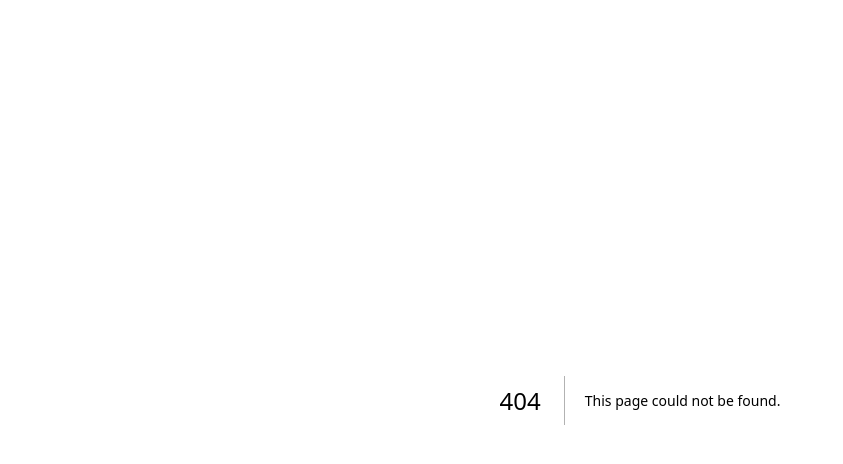
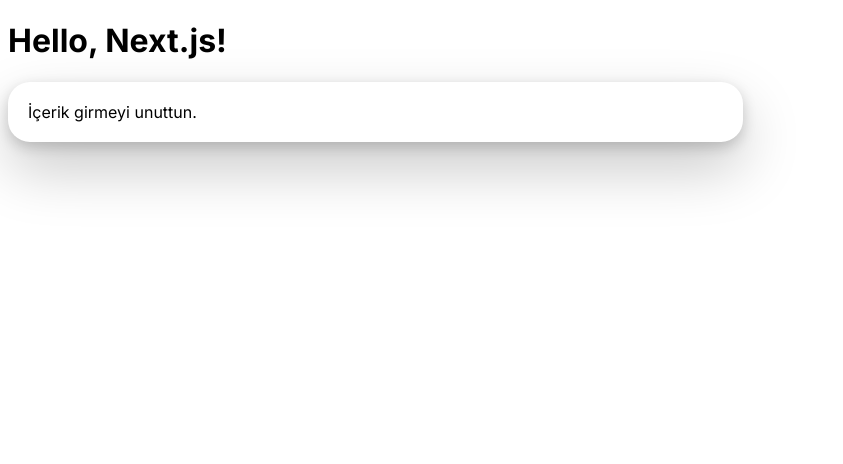
Before and after one commit to emreerkmen/awesome-me, a Next.js app: page /blog in a window 1280 px wide. Before the commit this address had no page. Shown: the top 464 px of the page, without its empty margins (0-843 px from the left). Built offline with nearby package versions, Linux system fonts and the light colour scheme.

Commit message:
Add rectangle svg

```diff
--- /dev/null
+++ b/app/blog/page.tsx
@@ -0,0 +1,7 @@
+import BlogText from "../../components/blog/BlogText"
+
+
+
+export default function Page() {
+    return (<><h1>Hello, Next.js!</h1><BlogText></BlogText></>);
+  }
--- a/app/page.tsx
+++ b/app/page.tsx
@@ -1,4 +1,5 @@
 import Image from 'next/image'
+import BlogText from "../components/blog/BlogText"
 
 export default function Home() {
   return (
@@ -52,6 +53,7 @@
           <li>Implemented a cache mechanism for the CMS, resulting in a 90% decrease in CPU usage.</li>
         </ul>
       </div>
+      <BlogText></BlogText>
     </main>
   )
 }
--- /dev/null
+++ b/components/blog/BlogText.tsx
@@ -0,0 +1,17 @@
+import BlogStyles from "../../styles/blog/BlogText.module.scss";
+
+interface BlogContent {
+  content?: string | undefined;
+}
+
+export default function BlogText({ content =  "İçerik girmeyi unuttun."}: BlogContent) {
+
+  //optional chaining operator -> props?
+  //nullish coalescing operator -> ??
+
+  return (
+    <div>
+      <p className={BlogStyles.boxShadow}>{content}</p>
+    </div>
+  );
+}
--- /dev/null
+++ b/styles/blog/BlogText.module.scss
@@ -0,0 +1,7 @@
+.boxShadow {
+  box-shadow: 0 26px 58px 0 rgba(0, 0, 0, 0.22),
+    0 5px 14px 0 rgba(0, 0, 0, 0.18);
+  border-radius: 22px;
+  padding: 20px;
+  max-width: 695px;
+}
```
Also changed, not shown: public/media/rectangle.svg (added).
